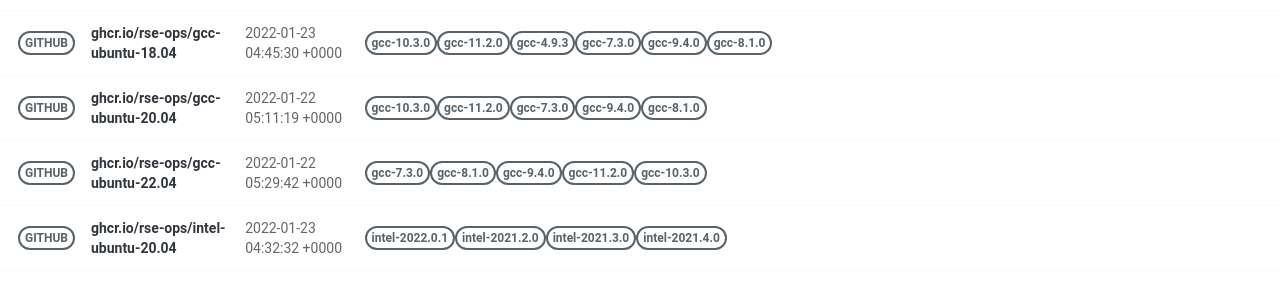
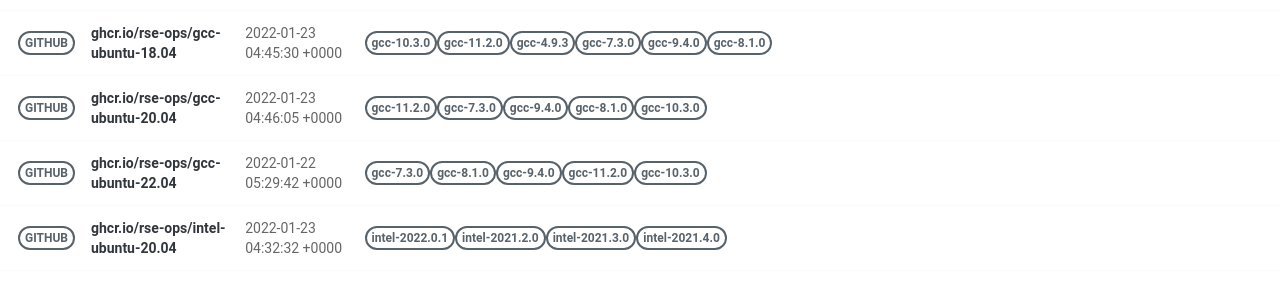
Before and after one commit to rse-ops/docker-images, a Jekyll site: the page built from pages/index.md, in a window 1280 px wide. Shown: the part 581-864 px from the top of the page. Built offline with Jekyll 4.4.1, drawn with Linux system fonts in a browser that asks for light colours; nearby versions of some CDN libraries.

Commit message:
Automated push to update library 2022-01-23

```diff
--- a/_library/ghcr.io-rse-ops-gcc-ubuntu-20.04.md
+++ b/_library/ghcr.io-rse-ops-gcc-ubuntu-20.04.md
@@ -1,14 +1,11 @@
 ---
 layout: container
 name: ghcr.io/rse-ops/gcc-ubuntu-20.04
-updated_at: 2022-01-22 05:11:19.927008
+updated_at: 2022-01-23 04:46:05.614004
 
 
 container_url: https://github.com/orgs/rse-ops/packages/container/package/gcc-ubuntu-20.04
 versions:
- - tag: gcc-10.3.0
-   dockerfile: https://github.com/rse-ops/docker-images/blob/main/ubuntu/gcc/Dockerfile
-   manifest: https://crane.ggcr.dev/manifest/ghcr.io/rse-ops/gcc-ubuntu-20.04:gcc-10.3.0
  - tag: gcc-11.2.0
    dockerfile: https://github.com/rse-ops/docker-images/blob/main/ubuntu/gcc/Dockerfile
    manifest: https://crane.ggcr.dev/manifest/ghcr.io/rse-ops/gcc-ubuntu-20.04:gcc-11.2.0
```
Also changed, not shown: other parts of _library/ghcr.io-rse-ops-gcc-ubuntu-20.04.md (+3 -0 lines).
